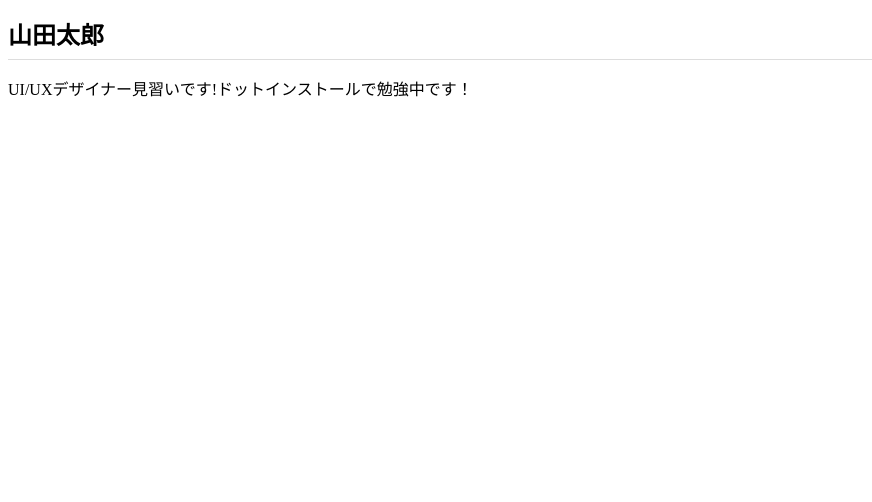
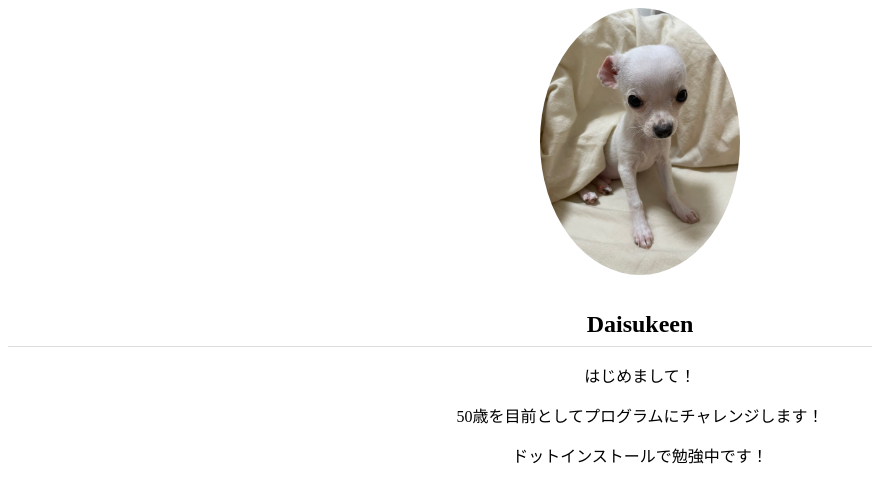
Before and after one commit to daisukeen/daisukeen.github.io, a plain HTML site: page index.html in a window 1280 px wide. Shown: the whole page, without its empty margins (0-872 px from the left). Drawn offline with Linux system fonts and the light colour scheme.

Commit message:
Add files via upload

```diff
--- a/css/style.css
+++ b/css/style.css
@@ -1,5 +1,19 @@
 h1 {
   font-size: 24px;
-  padding-bottom: 8px;
+  padding: 16px 8px 8px;
+  text-align: center;
   border-bottom: 1px solid #ddd;
 }
+
+p {
+  text-align: center;
+}
+
+img {
+  width: 200px;
+  border-radius: 50%;
+}
+
+.image {
+  text-align: center;
+}
--- a/index.html
+++ b/index.html
@@ -2,11 +2,16 @@
 <html lang="ja">
   <head>
     <meta charset="utf-8">
-    <title>山田太郎のポートフォリオサイト</title>
+    <title>Daisukeenのポートフォリオサイト</title>
   </head>
   <link rel="stylesheet" href="css/style.css">
   <body>
-    <h1>山田太郎</h1>
-    <p>UI/UXデザイナー見習いです!ドットインストールで勉強中です！</p>
+    <div class="image">
+      <img src="image.JPG" alt="Daisukeenのイメージ画像です">
+    </div>
+    <h1>Daisukeen</h1>
+    <p>はじめまして！</p>
+    <p>50歳を目前としてプログラムにチャレンジします！</p>
+    <p>ドットインストールで勉強中です！</p>
   </body>
 </html>
```
Also changed, not shown: image.JPG (added).
